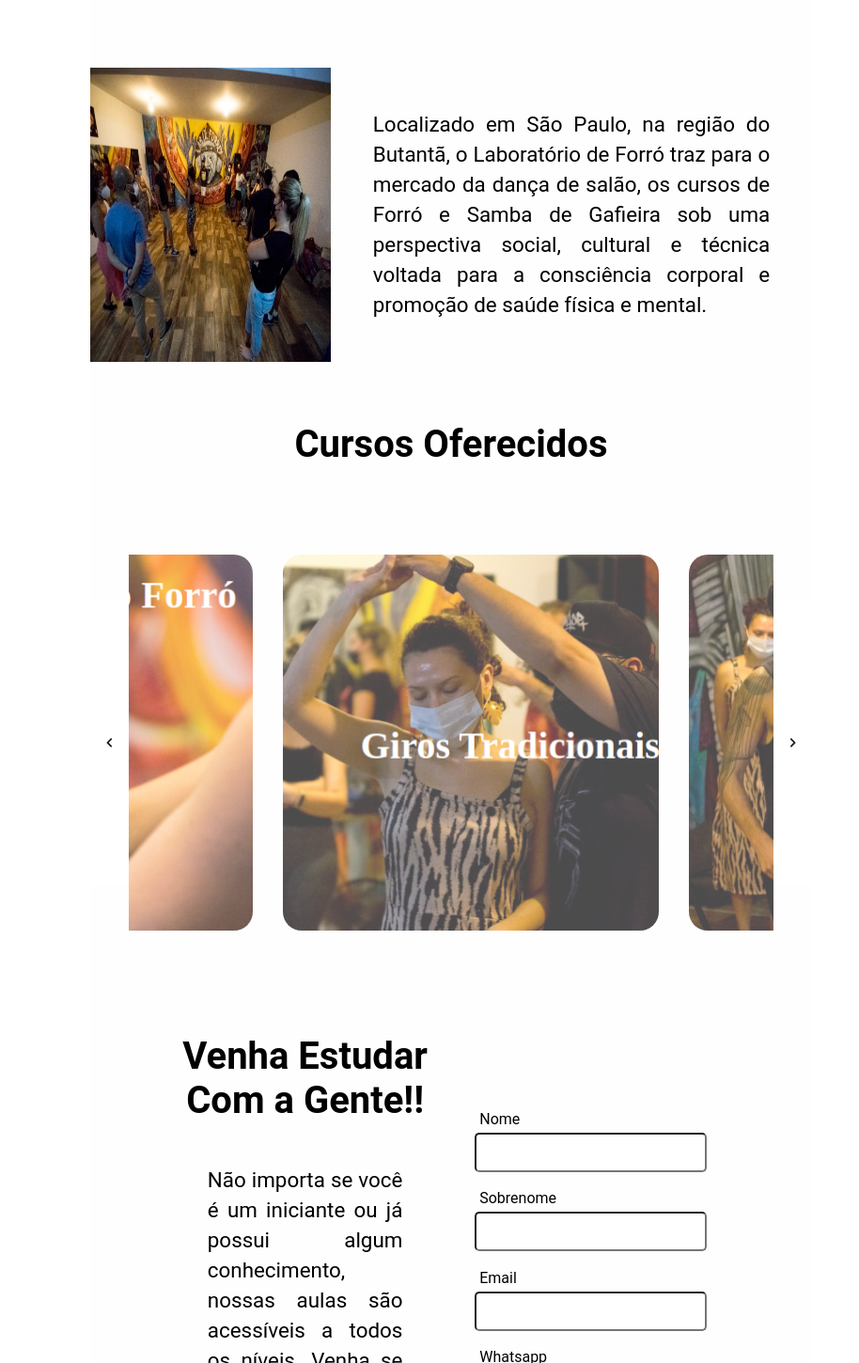
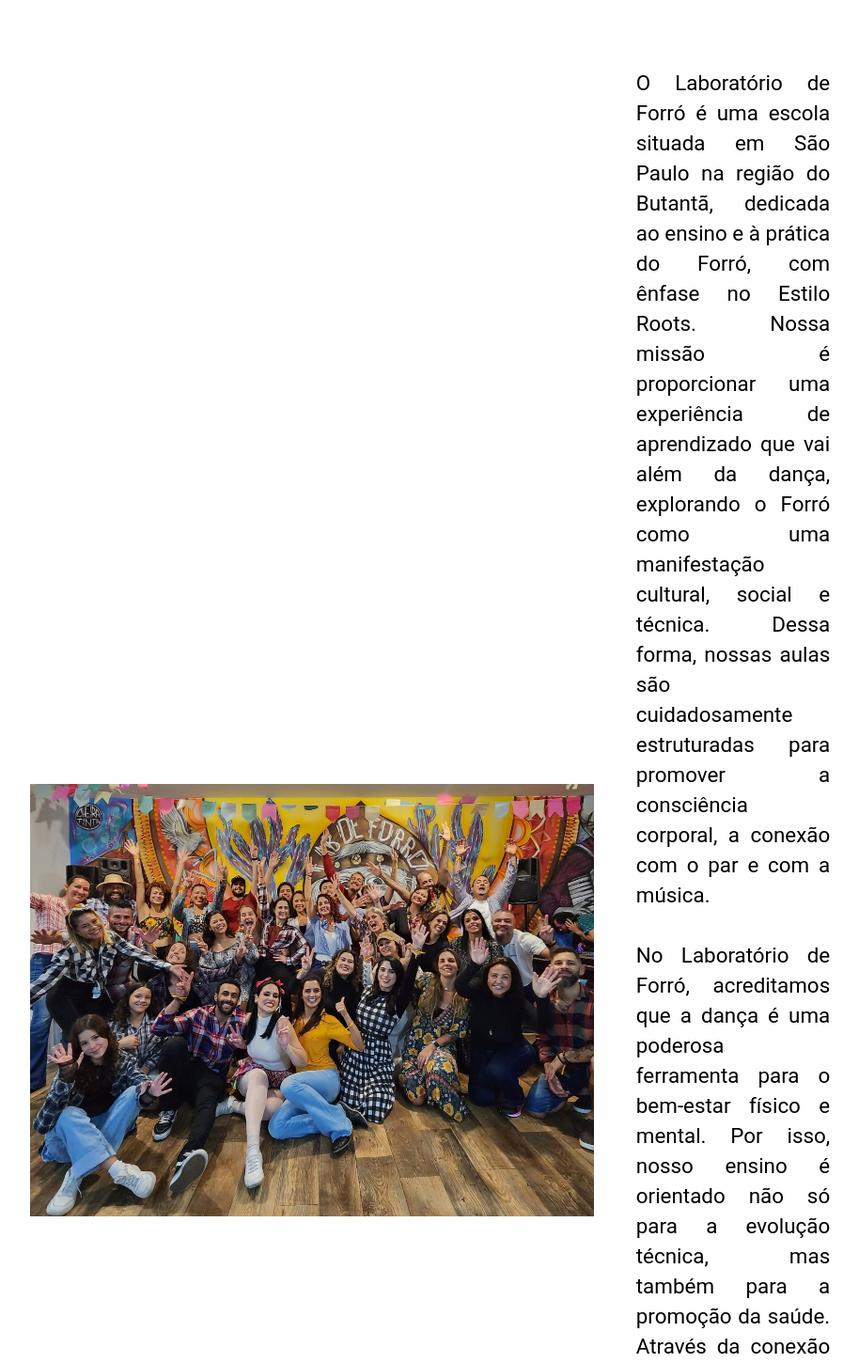
Before and after one commit to WalquiriaGodoy/react-typescript-web-page-lab, a React app: page / in a window 1280 px wide. Shown: the part 780-2230 px from the top of the page at 94% size, without its empty margins (160-1074 px from the left). Built offline with nearby package versions, Linux system fonts and the light colour scheme.

Commit message:
feat: adjust home page descriptions

```diff
--- a/src/Componentes/Cabecalho/index.tsx
+++ b/src/Componentes/Cabecalho/index.tsx
@@ -18,9 +18,6 @@ class Cabecalho extends React.Component {
             <li>
               <LinkButton texto='Cursos' path='/cursos' />
             </li>
-            <li>
-              <LinkButton texto='Cadastro' path='/cadastro' />
-            </li>
           </ul>
         </S.HeaderWrapper>
         <S.BannerWrapper>
--- a/src/Componentes/Sobre/sobre.style.ts
+++ b/src/Componentes/Sobre/sobre.style.ts
@@ -2,7 +2,7 @@ import styled from 'styled-components';
 
 export const MainContentWrapper = styled.div`
   background: #fefefe;
-  margin: 3rem 16rem;
+  margin: 2rem 12rem;
 
   h1 {
     text-align: center;
@@ -20,17 +20,31 @@ export const MainContentWrapper = styled.div`
 
   p {
     text-align: justify;
-    margin: 2em;
+    margin-left: 2em;
+    margin-right: 2em;
+    margin-bottom: 1rem;
+    margin-top: 1rem;
     font-size: 1.4rem;
     line-height: 2rem;
   }
 `;
 
-export const Text = styled.div`
+export const Content = styled.div`
   display: grid;
+  align-items: center;
   grid-template-columns: 1fr 2fr;
+`;
+
+export const Description = styled.div`
+  display: grid;
+  grid-template-columns: 1fr;
   font-family: 'Roboto';
-  font-size: 2rem;
+`;
+
+export const CulturalSection = styled.section`
+  display: grid;
+  align-items: center;
+  grid-template-columns: 2fr 1fr;
 `;
 
 export const SectionTitle = styled.h1`
--- a/src/Componentes/Sobre/sobre.tsx
+++ b/src/Componentes/Sobre/sobre.tsx
@@ -1,30 +1,80 @@
-import React from "react";
-import * as S from "./sobre.style";
-import salaolab from "../../assets/img/jpegImages/salaolab.jpeg";
-import { Carousel } from "../Carousel/Carousel";
-import { CourseCard } from "../CourseCard/CourseCard";
-import { coursesListDuplicated } from "../Courses/CoursesList";
-import { LeadInvite } from "../LeadInvite/LeadInvite";
-import { LeadForm } from "../Formulário/LeadForm/LeadForm";
+import React from 'react';
+import * as S from './sobre.style';
+import labIntroduction from './../../assets/img/labIntroduction.jpg';
+import muralTecnica from './../../assets/img/muralTecnica.png';
+import { Carousel } from '../Carousel/Carousel';
+import { CourseCard } from '../CourseCard/CourseCard';
+import { coursesListDuplicated } from '../Courses/CoursesList';
+import { LeadInvite } from '../LeadInvite/LeadInvite';
+import { LeadForm } from '../Formulário/LeadForm/LeadForm';
 class Sobre extends React.Component {
   render() {
     return (
       <S.MainContentWrapper>
         <S.SectionTitle>Sobre o Laboratório de Forró</S.SectionTitle>
-        <S.Text>
+        <S.Content>
           <img
-            className="img-sobre"
-            src={salaolab}
-            alt="Imagem da sala de aula com alunos em circulo"
+            className='img-sobre'
+            src={labIntroduction}
+            alt='Imagem da sala de aula com alunos em circulo'
+            style={{ width: '600px', height: '460px' }}
           />
-          <p className="paragrafo">
-            Localizado em São Paulo, na região do Butantã, o Laboratório de
-            Forró traz para o mercado da dança de salão, os cursos de Forró e
-            Samba de Gafieira sob uma perspectiva social, cultural e técnica
-            voltada para a consciência corporal e promoção de saúde física e
-            mental.
-          </p>
-        </S.Text>
+          <S.Description>
+            <p>
+              O Laboratório de Forró é uma escola situada em São Paulo na região
+              do Butantã, dedicada ao ensino e à prática do Forró, com ênfase no
+              Estilo Roots. Nossa missão é proporcionar uma experiência de
+              aprendizado que vai além da dança, explorando o Forró como uma
+              manifestação cultural, social e técnica. Dessa forma, nossas aulas
+              são cuidadosamente estruturadas para promover a consciência
+              corporal, a conexão com o par e com a música.
+            </p>
+            <p>
+              No Laboratório de Forró, acreditamos que a dança é uma poderosa
+              ferramenta para o bem-estar físico e mental. Por isso, nosso
+              ensino é orientado não só para a evolução técnica, mas também para
+              a promoção da saúde. Através da conexão com o corpo e da interação
+              social proporcionada pelo Forró, nossos alunos descobrem novas
+              formas de se expressar, relaxar e encontrar equilíbrio.
+            </p>
+            <p>
+              Venha fazer parte dessa jornada de descoberta e bem-estar no
+              Laboratório de Forró! Aqui, o Forró é mais do que uma dança: é um
+              caminho para o autoconhecimento e a saúde integral.
+            </p>
+          </S.Description>
+        </S.Content>
+
+        <S.SectionTitle>Aulas com Foco Técnico</S.SectionTitle>
+        <S.CulturalSection>
+          <S.Description>
+            <p>
+              Um dos grandes diferenciais do Laboratório de Forró é o foco na
+              parte técnica. A metodologia e a didática são pensadas para que
+              todos os alunos, independente do nível, consigam realizar os
+              movimentos com qualidade e definição.
+            </p>
+            <p>
+              Nas aulas, os passos são ensinados de forma simples, clara e
+              organizada, sempre alinhados com o ritmo da música e em sintonia
+              com o par, garantindo que a dança flua de maneira natural e
+              prazerosa.
+            </p>
+            <p>
+              Os professores têm como prioridade ajudar os alunos a entenderem
+              bem a base técnica, para que cada um consiga evoluir de forma
+              segura e confiante. O resultado é uma dança mais conectada, onde
+              os movimentos seguem o ritmo da música e a energia do par,
+              tornando a experiência ainda mais enriquecedora e divertida.
+            </p>
+          </S.Description>
+          <img
+            className='img-sobre'
+            src={muralTecnica}
+            alt='Imagem da sala de aula com alunos em circulo'
+            style={{ width: '700px', height: '700px' }}
+          />
+        </S.CulturalSection>
 
         <S.CoursesSection>
           <S.SectionTitle>Cursos Oferecidos</S.SectionTitle>
```
Also changed, not shown: src/assets/img/labIntroduction.jpg (added), src/assets/img/muralTecnica.png (added).
